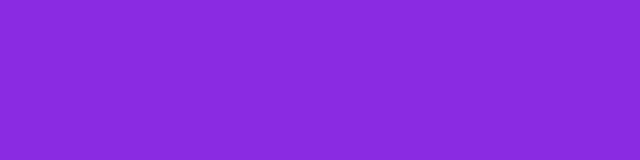
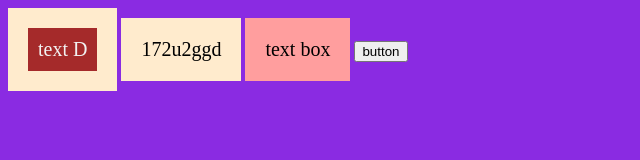
Before and after one commit to andreyka101/maksim_JS_2, a website built with Vite: page index.html in a window 1280 px wide. Shown: the whole page, without its empty margins (0-640 px from the left). Built offline with nearby package versions, Linux system fonts and the light colour scheme.

Commit message:
yjyjyjrgffffrr

```diff
--- a/index.html
+++ b/index.html
@@ -1,5 +1,6 @@
 <!DOCTYPE html>
 <html lang="en">
+
 <head>
   <meta charset="UTF-8" />
   <link rel="icon" type="image/svg+xml" href="/vite.svg" />
@@ -7,14 +8,33 @@
   <link rel="stylesheet" href="/src/style.css">
   <title>Vite + TS</title>
 </head>
+
 <body>
 
 
+  <span>
+    172u2ggd
+  </span>
+  <span>
+    172u2ggd
+  </span>
+  <span class="span_box">
+    172u2ggd
+  </span>
+
+
+
+  <button>
+    button
+  </button>
 
 
 
 
   <script type="module" src="/src/main.ts"></script>
+  <script>
+
+  </script>
 </body>
 
 </html>
--- a/src/main.ts
+++ b/src/main.ts
@@ -207,12 +207,100 @@ console.log(arr_3);
 
 // console.log(typeof fun1);
 // console.log(fun1);
-console.log(fun1(true , 4));
+// console.log(fun1(true , 4));
 
 
-function fun1(a:any, b:number, s ="text"){
+function fun1(a: any, b: number, s = "text") {
     console.log("hi fun1");
-    console.log(a,b,s);
-    return  (a + b) as number
-    return  (a + b) as void
+    console.log(a, b, s);
+    return (a + b) as number
+    return (a + b) as void
 }
+
+
+
+// let num_f:any = 4
+// console.log(num_f);
+
+// num_f = function(){
+//     console.log("hi");
+//     console.log("text");
+// }
+// num_f()
+
+
+
+let num_f2 = () => alert("2334")
+
+// num_f2()
+
+
+let num_f3 = (a: any) => {
+    a += "text"
+    console.log(a);
+}
+num_f3(0);
+
+
+(() => {
+    console.log("none fun");
+})()
+
+
+
+
+
+// const span1 = document.querySelector("span") as HTMLElement
+const span1 = document.querySelector("span") as HTMLSpanElement
+console.log(span1);
+span1.innerText = 'text'
+span1.innerText = '<div>text D</div>'
+span1.innerHTML = '<div>text D</div>'
+// span1.innerHTML = 'text'
+
+
+
+const span2 = document.querySelector(".span_box") as HTMLSpanElement
+span2.innerText = 'text box'
+span2.style.backgroundColor = "#FF9E9EFF"
+
+
+
+
+
+const button1 = document.querySelector("button") as HTMLButtonElement
+// function funClick(){
+//     alert("text")
+// }
+// button1.addEventListener("click",funClick)
+
+
+// button1.addEventListener("click",()=>{
+//     span1.innerText = 'text'
+// })
+
+
+
+
+
+
+
+
+
+// const num_s=1
+// let num_s=1;
+// // var
+// (() => {
+//     num_s = 5
+//     console.log("num_s fun" , num_s);
+// })()
+// console.log("num_s" , num_s);
+
+
+
+
+// (() => {
+//     let num_s = 5
+//     console.log("num_s fun" , num_s);
+// })()
+// console.log("num_s" , num_s);
--- a/src/style.css
+++ b/src/style.css
@@ -1,3 +1,17 @@
-body{
+body {
   background-color: blueviolet;
 }
+
+span {
+  font-size: 20px;
+  background-color: blanchedalmond;
+  padding: 20px;
+  display: inline-block;
+}
+
+div {
+  display: inline-block;
+  background-color: brown;
+  color: rgb(242, 242, 242);
+  padding: 10px;
+}
```
Lines whose indentation alone changed are shown as unchanged.
